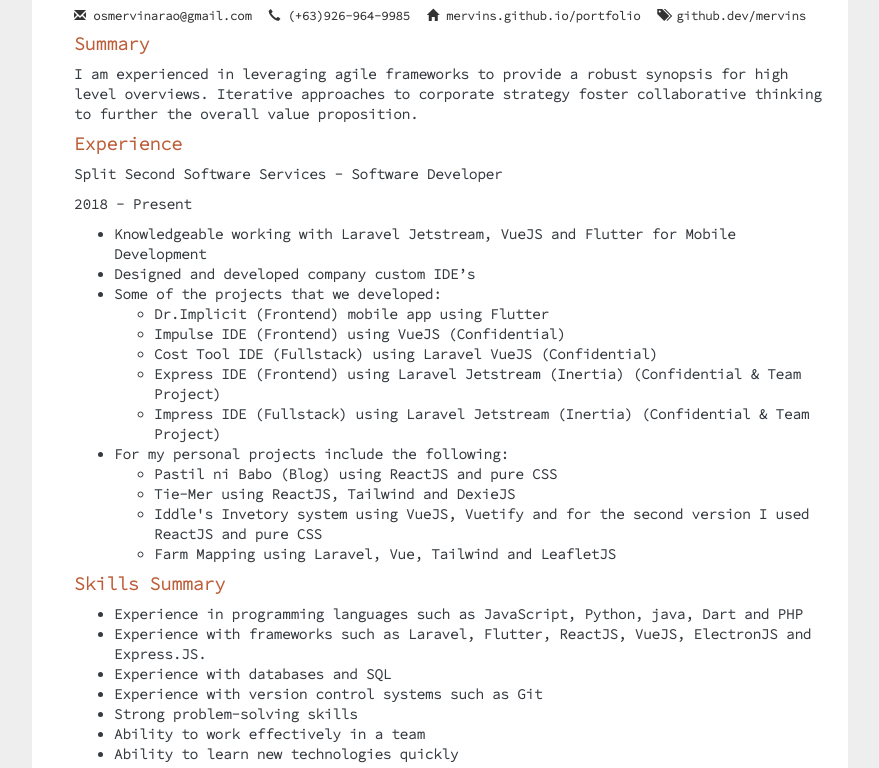
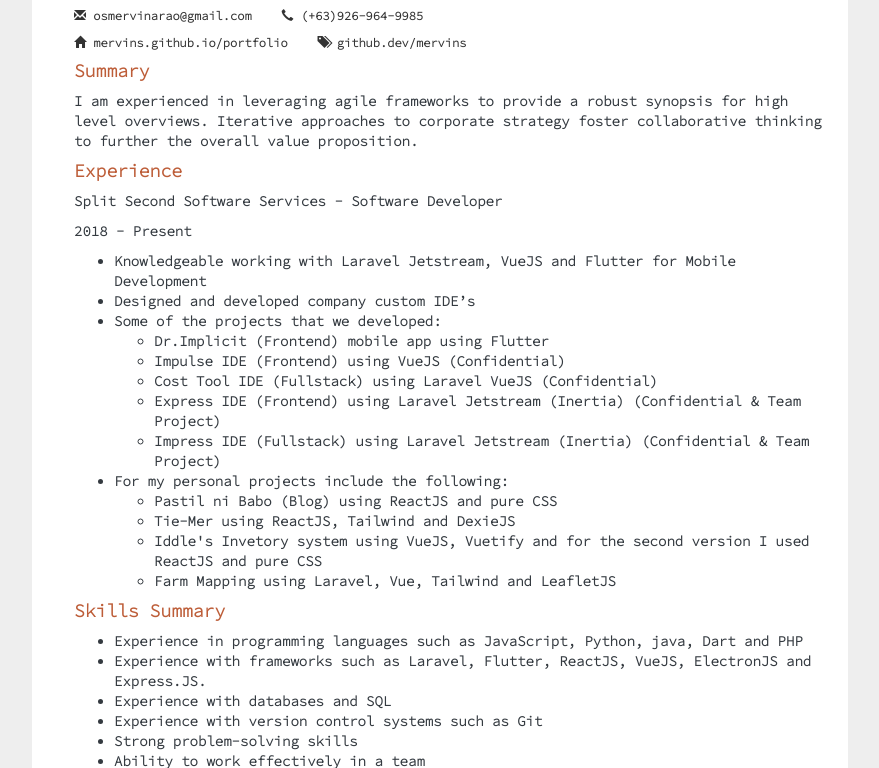
Before and after one commit to mervins/mervins.github.io, a website: page index.html in a window 1280 px wide. Shown: the part 115-883 px from the top of the page, without its empty margins (200-1079 px from the left). Drawn offline with nearby package versions, Linux system fonts and the light colour scheme.

Commit message:
update line

```diff
--- a/index.html
+++ b/index.html
@@ -96,13 +96,14 @@
             font-family: 'Source Code Pro', monospace;
             display: flex;
             flex-direction: row;
-            justify-content: space-between;
+            justify-content: start;
             align-items: center;
             font-weight: 600;
             margin-top: 10px;
             padding-left: 42px;
             padding-right: 42px;
             font-size: 12px;
+            gap: 30px;
 
         }
         .name{
@@ -142,6 +143,8 @@
                 <i class="glyphicon glyphicon-earphone"></i>
                 (+63)926-964-9985
             </div>
+        </div>
+        <div class="contact">
             <div>
                 <i class="glyphicon glyphicon-home"></i>
                 mervins.github.io/portfolio
```
